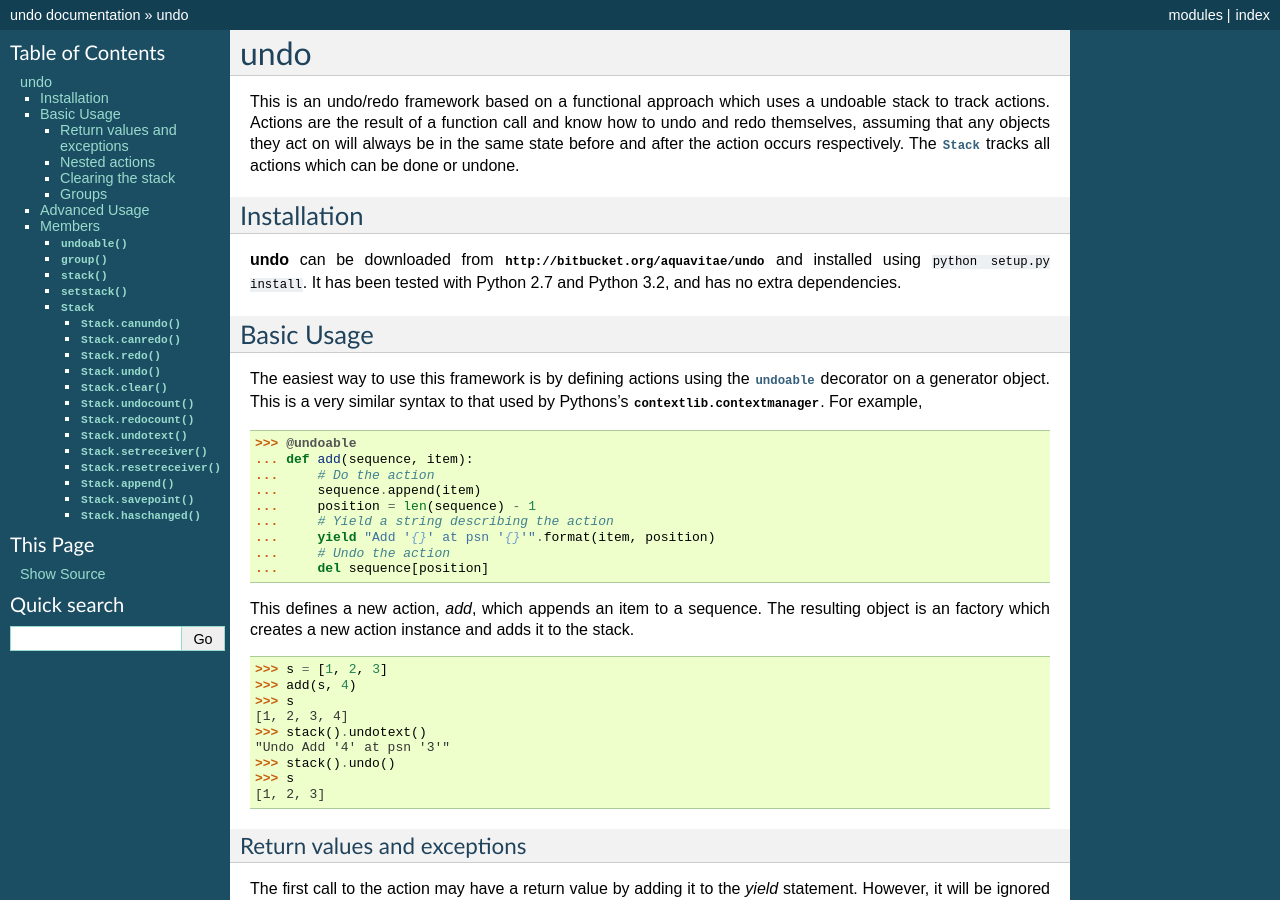
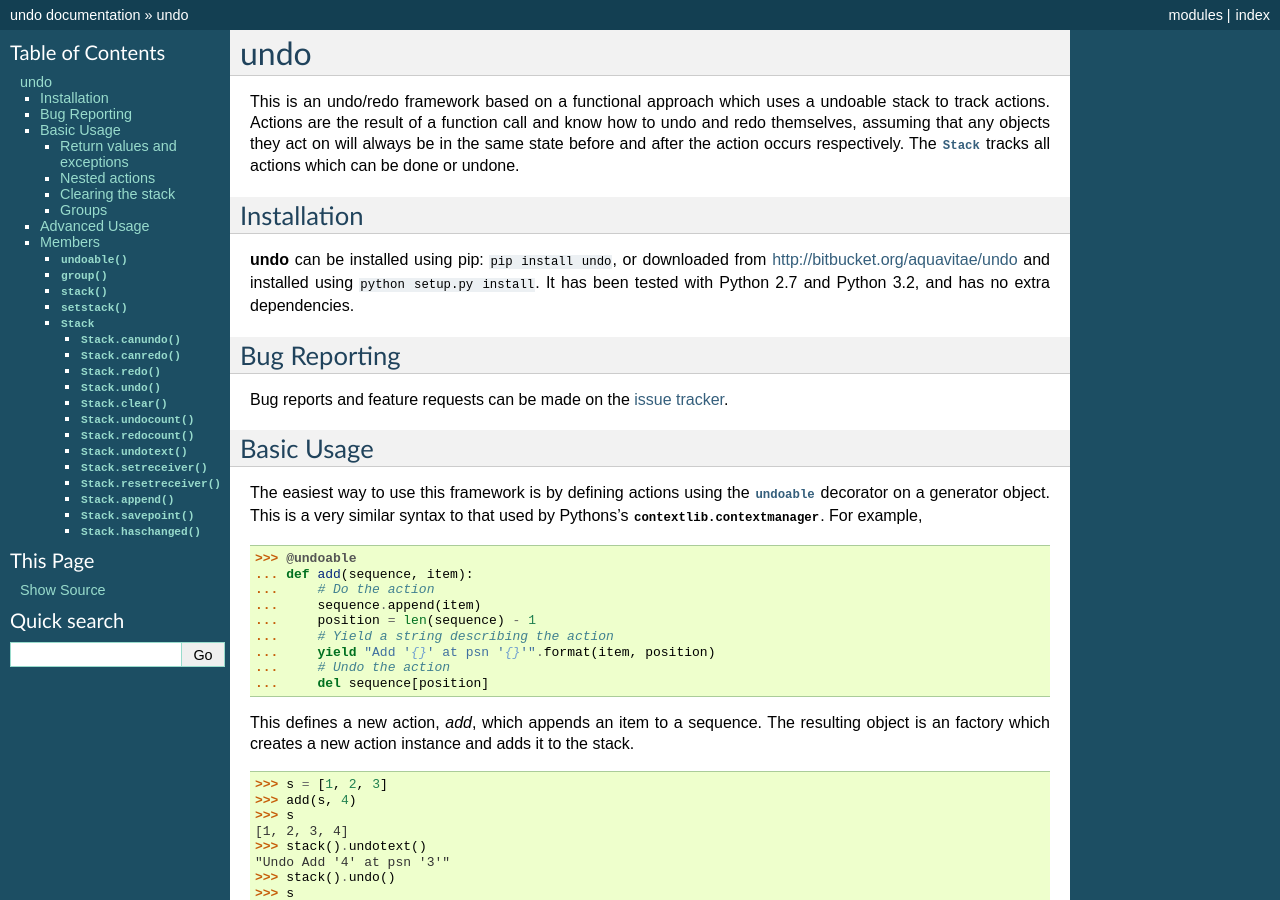
Before and after one commit to laomaiweng/aquavitae-undo, a Sphinx documentation site: the page built from doc/source/index.rst, in a window 1280 px wide and 900 px high. Built offline with Sphinx 7.4.7, drawn with Linux system fonts in a browser that asks for light colours; the version number could not be read and is left out.

Commit message:
Installation and issue reporting updated in the docs

```diff
--- a/doc/source/index.rst
+++ b/doc/source/index.rst
@@ -19,9 +19,17 @@ or undone.
 Installation
 ------------
 
-**undo** can be downloaded from `http://bitbucket.org/aquavitae/undo`
-and installed using ``python setup.py install``.  It has been tested
-with Python 2.7 and Python 3.2, and has no extra dependencies.
+**undo** can be installed using pip: ``pip install undo``, or downloaded
+from `<http://bitbucket.org/aquavitae/undo>`_ and installed using
+``python setup.py install``.  It has been tested with Python 2.7 and
+Python 3.2, and has no extra dependencies.
+
+
+Bug Reporting
+-------------
+
+Bug reports and feature requests can be made on the
+`issue tracker <http://bitbucket.org/aquavitae/undo/issues>`_.
 
 
 Basic Usage
```
